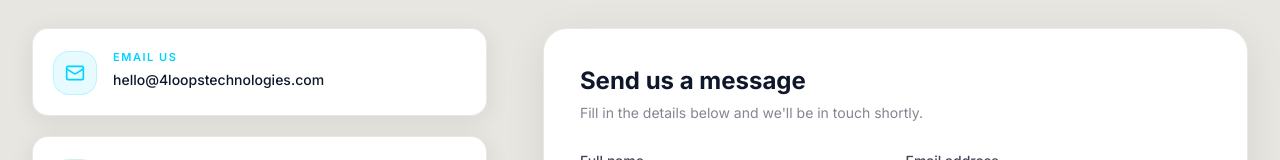
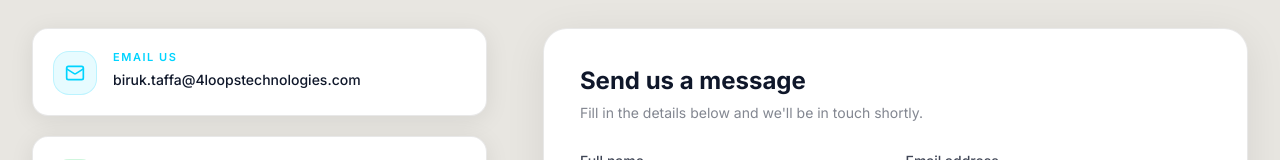
Before and after one commit to 4loops-Technologies/4loopstechnologies-website, a Next.js app: page /contact in a window 1280 px wide. Shown: the part 417-577 px from the top of the page. Built offline with nearby package versions, Linux system fonts and the light colour scheme.

Commit message:
contact edited

```diff
--- a/app/contact/page.tsx
+++ b/app/contact/page.tsx
@@ -33,8 +33,8 @@ const contactItems = [
   {
     Icon: Mail,
     label: "Email us",
-    value: "hello@4loopstechnologies.com",
-    href: "mailto:hello@4loopstechnologies.com",
+    value: "biruk.taffa@4loopstechnologies.com",
+    href: "mailto:biruk.taffa@4loopstechnologies.com",
     accent: "#00d4ff",
   },
   {
```
